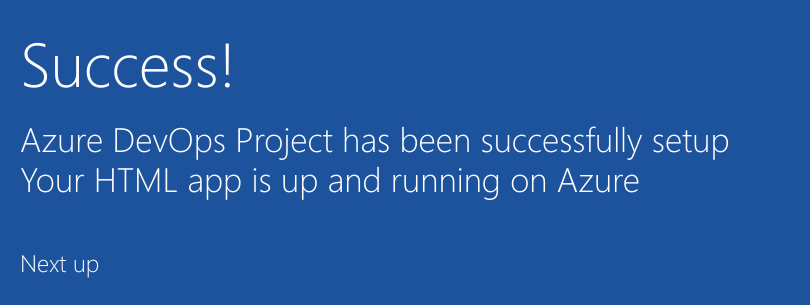
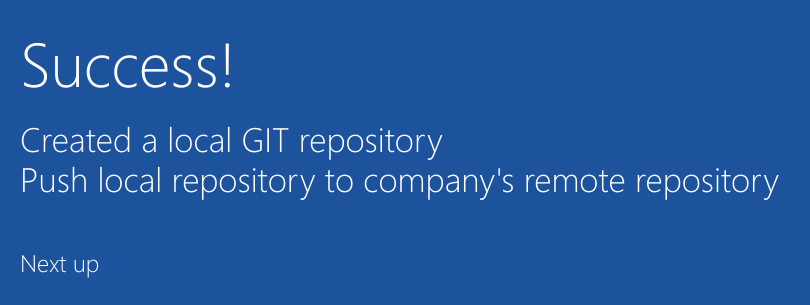
Before and after one commit to sgnanaguru31/sample-project, a plain HTML site: page index.html in a window 1280 px wide. Shown: the part 352-657 px from the top of the page, 205-1015 px from the left. Drawn offline with Linux system fonts and the light colour scheme.

```diff
--- a/index.html
+++ b/index.html
@@ -19,8 +19,8 @@
         </div>
             <div class="content-body">
                 <div class="success-text">Success!</div>
-                <div class="description line-1"> Azure DevOps Project has been successfully setup</div>
-                <div class="description line-2"> Your HTML app is up and running on Azure</div>
+                <div class="description line-1"> Created a local GIT repository</div>
+                <div class="description line-2"> Push local repository to company's remote repository</div>
                 <div class="next-steps-container">
                     <div class="next-steps-header">Next up</div>
                     <div class="next-steps-body">
```
